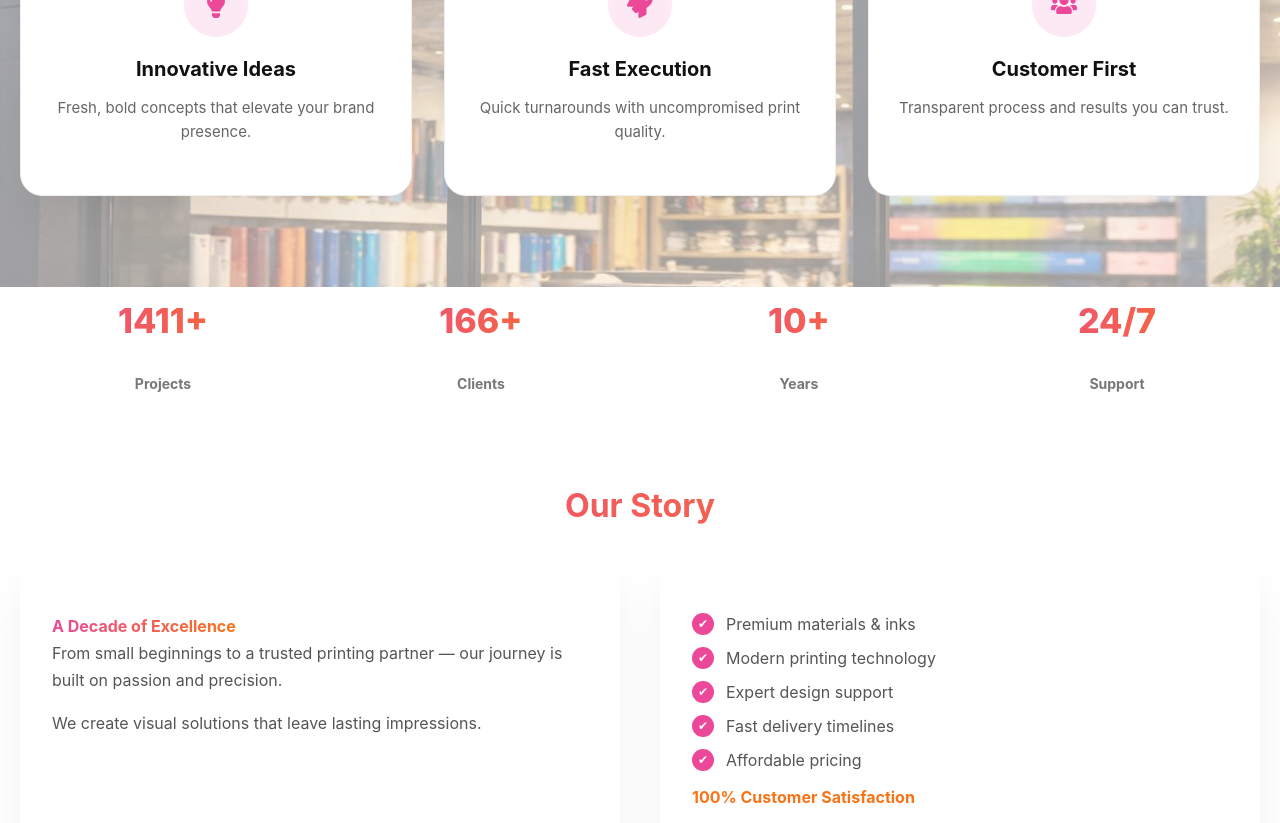
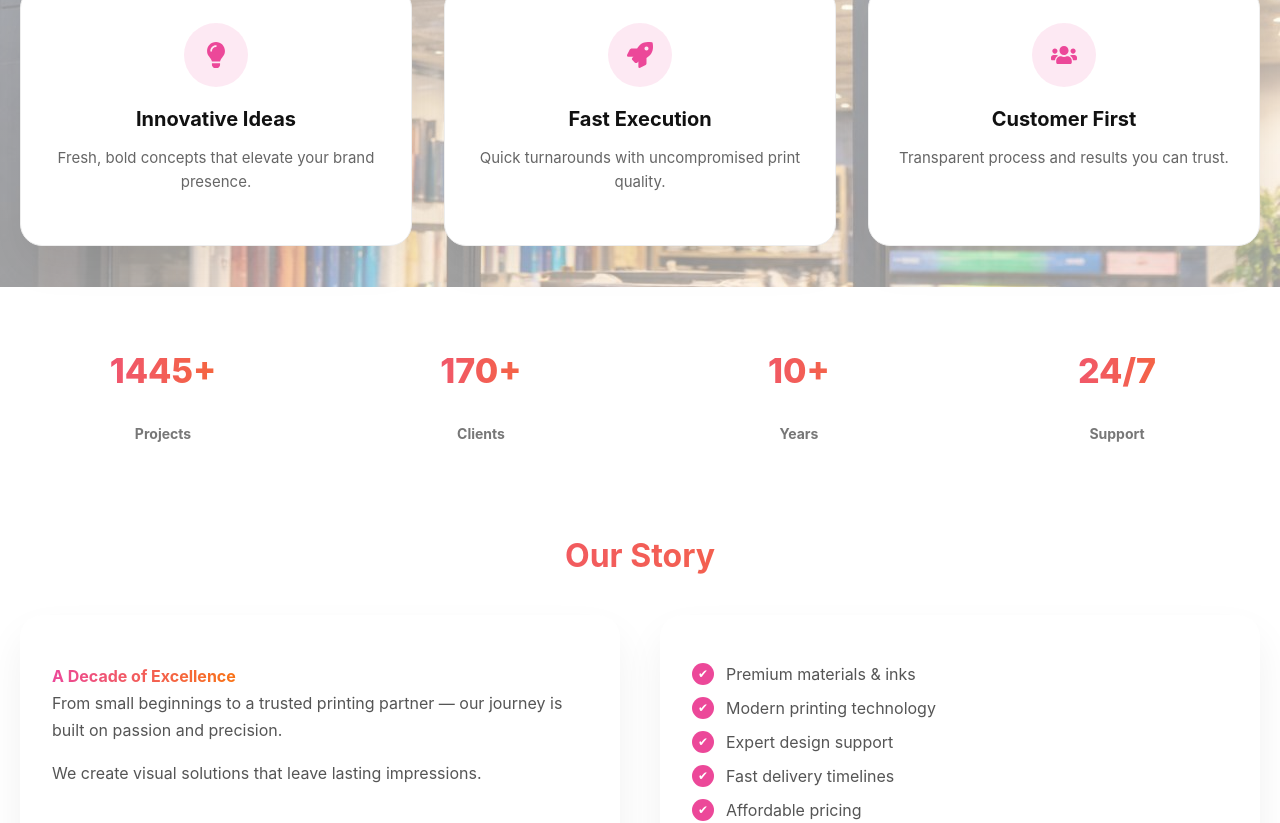
Before and after one commit to pathapatisneha2025-commits/Print-berry, a React (Create React App) app: page /about in a window 1280 px wide. Shown: the part 666-1489 px from the top of the page. Built offline with nearby package versions, Linux system fonts and the light colour scheme.

Commit message:
changes made

```diff
--- a/src/pages/AboutPage.js
+++ b/src/pages/AboutPage.js
@@ -44,7 +44,7 @@ export default function AboutPage() {
     <section
       style={{
         ...styles.page,
-        padding: isMobile ? "20px 20px 60px" : styles.page.padding,
+        padding: isMobile ? "0px 20px 60px" : styles.page.padding,
       }}
     >
       {/* HEADER */}
@@ -183,7 +183,7 @@ export default function AboutPage() {
 const styles = {
   page: {
     minHeight: "100vh",
-    padding: "150px 20px 60px",
+    padding: "200px 20px 60px",
     // maxWidth: "1300px",
     margin: "0 auto",
     color: "#111",
```
